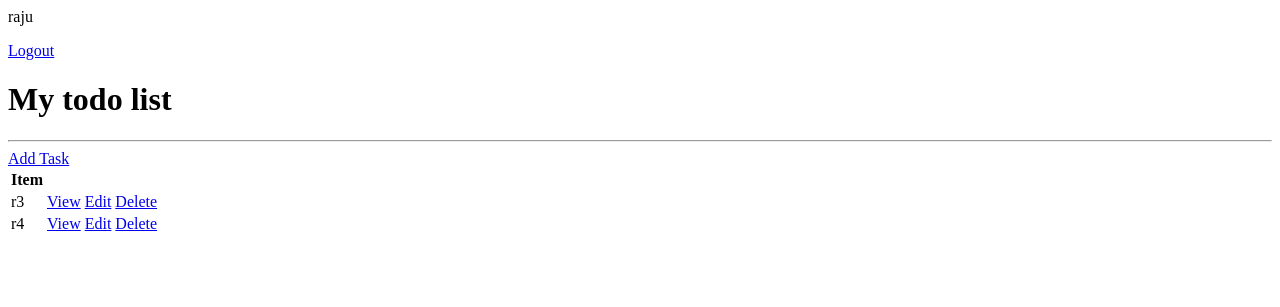
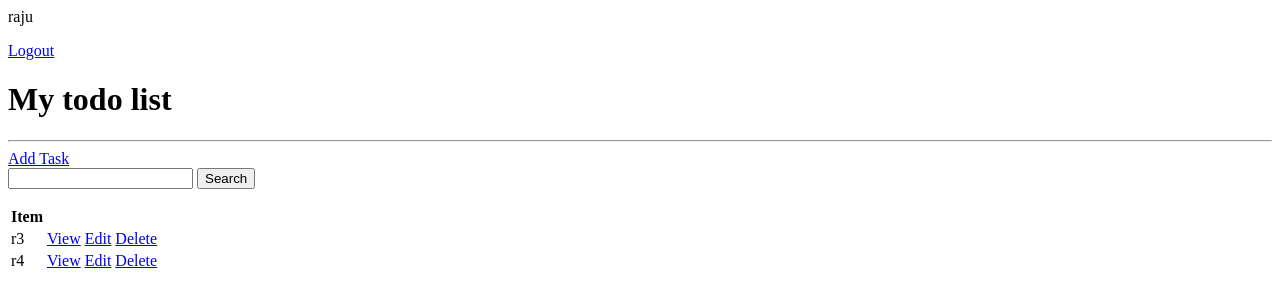
Before and after one commit to balaraju-m/TaskTrack-Web-App-, a Django app: page / in a window 1280 px wide. Shown: the top 307 px of the page. Run offline with Django 4.2, Linux system fonts and the light colour scheme; a user stored in the database is signed in; data comes from the database, SQL or seed files in the repository; both versions use the stored data as it was after the commit.

Commit message:
search tab created

```diff
--- a/Main/templates/Main/task_list.html
+++ b/Main/templates/Main/task_list.html
@@ -11,6 +11,13 @@
 
 <hr>
 <a href="{% url 'task-create' %}">Add Task</a>
+
+<form method = 'GET'>
+
+    <input type = 'text' name = 'search-area'>
+    <input type = 'submit' value = 'Search'>
+
+</form>
 <table>
 
     <tr>
--- a/Main/views.py
+++ b/Main/views.py
@@ -55,6 +55,15 @@ class TaskList(LoginRequiredMixin,ListView):
         context = super().get_context_data(**kwargs)
         context['tasks'] = context['tasks'].filter(user=self.request.user)
         context['count'] = context['tasks'].filter(complete = False).count()
+
+        search_input = self.request.GET.get('search-area') or ''
+
+        if search_input:
+                context['tasks'] = context['tasks'].filter(
+
+                    title__startswith= search_input
+                )
+
         return context
 
 class TaskDetail(LoginRequiredMixin,DetailView):
```
Also changed, not shown: db.sqlite3.
